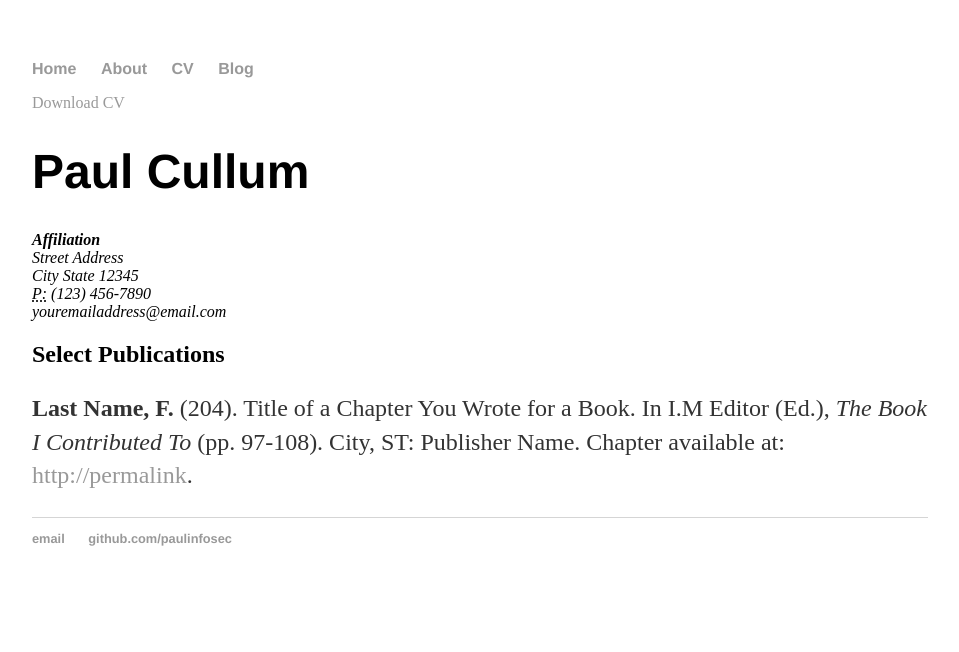
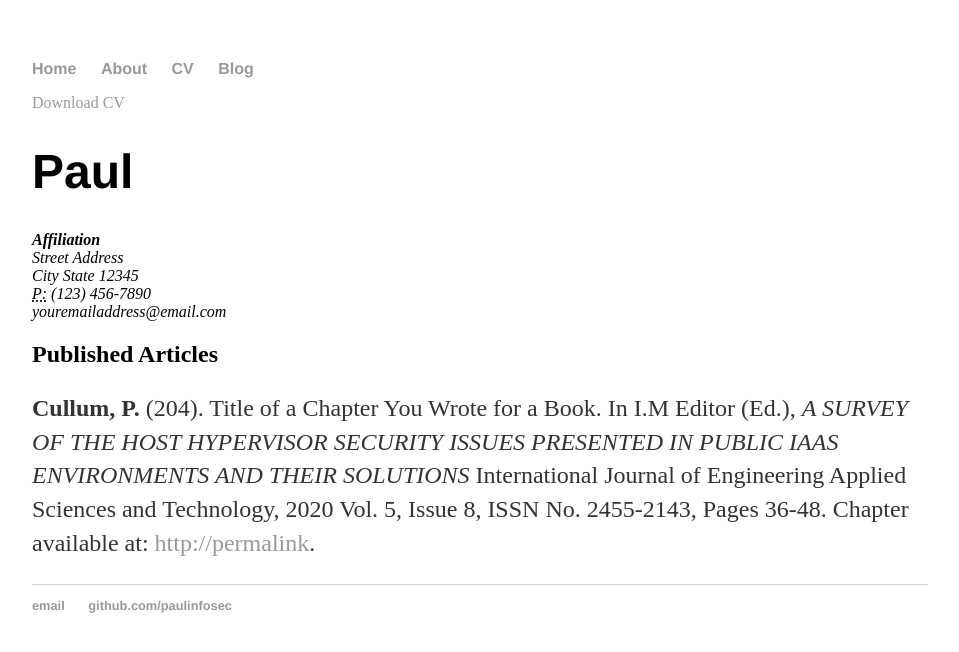
Before and after one commit to PaulInfoSec/PaulInfoSec.github.io, a Jekyll site: the page built from cv/index.html, in a window 1280 px wide. Shown: the top 652 px of the page, without its empty margins (160-1119 px from the left). Built offline with Jekyll 4.4.1, drawn with Linux system fonts in a browser that asks for light colours.

Commit message:
Update index.html

```diff
--- a/cv/index.html
+++ b/cv/index.html
@@ -14,9 +14,10 @@
 					<span class="obfuscate">youremailaddress@email.com</span>
 					</address>
 
-					<h2>Select Publications</h2>
+					<h2>Published Articles</h2>
 
-					<p><strong>Last Name, F.</strong> (204). Title of a Chapter You Wrote for a Book. In I.M Editor (Ed.), <em>The Book I Contributed To</em> (pp. 97-108). City, ST: Publisher Name. Chapter available at: <a href="#">http://permalink</a>.
+					<p><strong>Cullum, P.</strong> (204). Title of a Chapter You Wrote for a Book. In I.M Editor (Ed.), <em>A SURVEY OF THE HOST HYPERVISOR SECURITY ISSUES PRESENTED IN PUBLIC IAAS ENVIRONMENTS AND THEIR SOLUTIONS</em> International Journal of Engineering Applied Sciences and Technology, 2020
+Vol. 5, Issue 8, ISSN No. 2455-2143, Pages 36-48. Chapter available at: <a href="https://www.ijeast.com/papers/36-48,Tesma508,IJEAST.pdf">http://permalink</a>.
 
 
 	</div>
```
Also changed, not shown: other parts of cv/index.html (+1 -1 lines).
